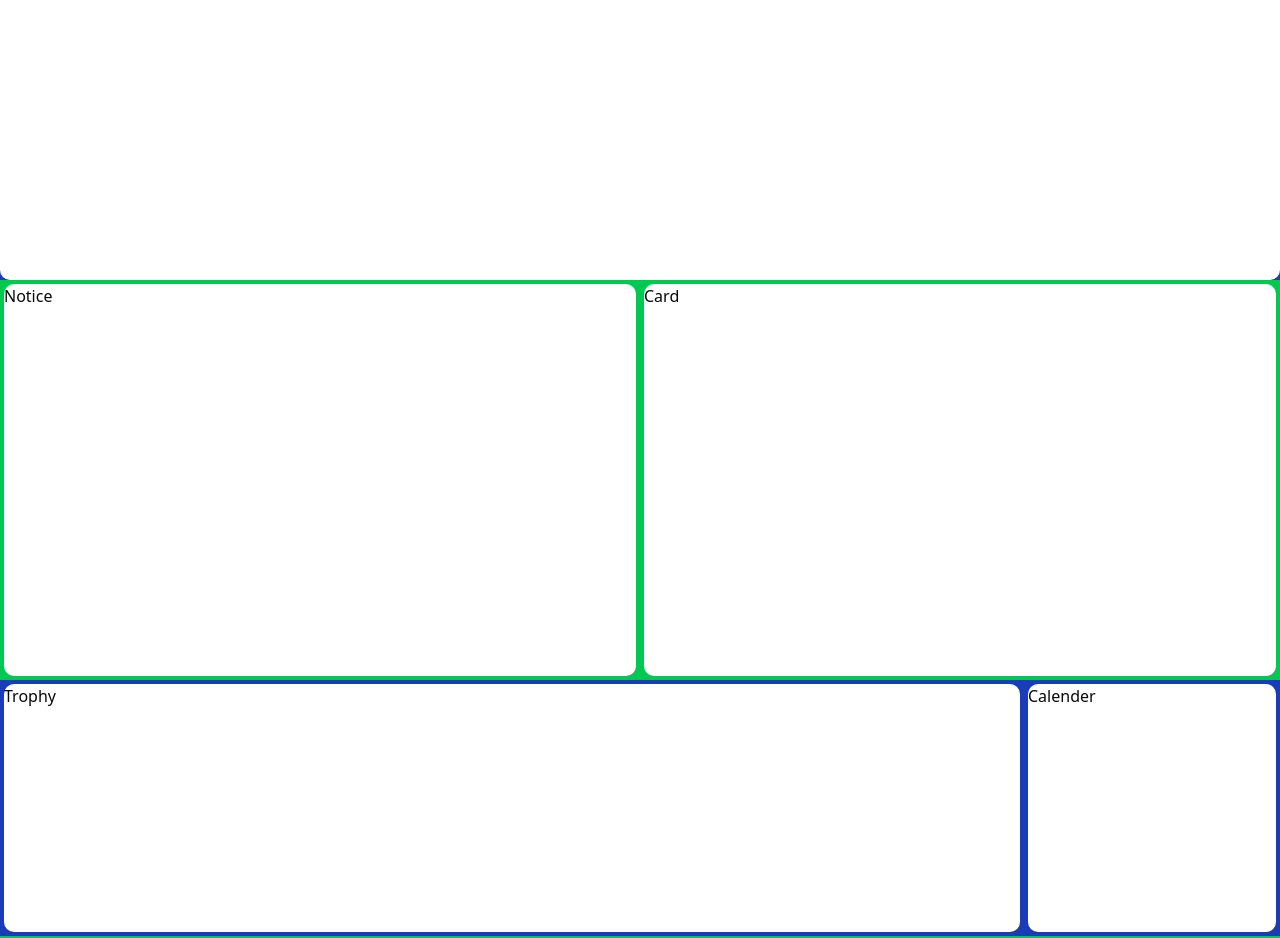
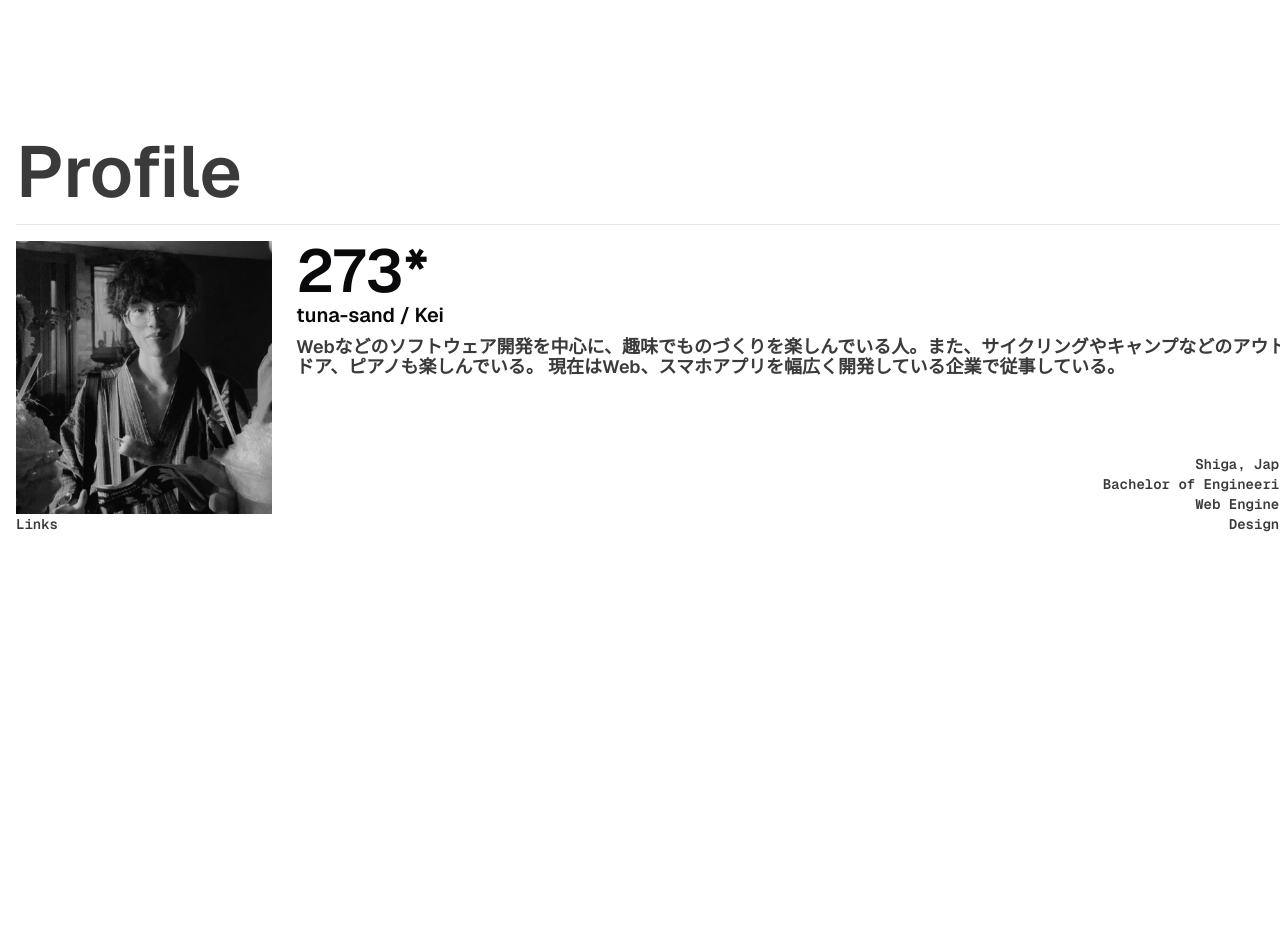
Before and after one commit to 273Do/NewPortfolio, a Next.js app: page / in a window 1280 px wide. Shown: the part 680-1618 px from the top of the page. After the commit the page ends 1230 px from the top, so only its background shows below. Built offline with nearby package versions, Linux system fonts and the light colour scheme.

Commit message:
💥 レイアウトを変更し、プロフィールを作成しました。

```diff
--- a/app/layout.tsx
+++ b/app/layout.tsx
@@ -26,7 +26,7 @@ export default function RootLayout({
   return (
     <html lang="en" suppressHydrationWarning>
       <body
-        className={`${geistSans.variable} ${geistMono.variable} bg-primary antialiased`}
+        className={`${geistSans.variable} ${geistMono.variable} antialiased`}
       >
         <ThemeProvider
           attribute="class"
--- a/app/page.tsx
+++ b/app/page.tsx
@@ -1,38 +1,13 @@
-import FAQ from "@/features/main/components/FAQ/FAQ";
-import GitHubStatus from "@/features/main/components/GitHubStatus/GitHubStatus";
-import Information from "@/features/main/components/Information/Information";
-import Item from "@/features/main/components/Item/Item";
-import LogoThree from "@/features/main/components/LogoThree/LogoThree";
-import Tech from "@/features/main/components/Tech/Tech";
+import Profile from "@/features/main/components/Profile/Profile";
 
 export default function Home() {
   return (
-    // <div className="flex items-center">
-    //   <Button variant="default" size="default">
-    //     Hello World
-    //   </Button>
-    //   <ModeToggle />
-    //   <div className="h-5 w-5 bg-primary-foreground" />
-    // </div>
-    // MEMO: m-1,p-1を動的に変更
-    <div className="am-1 full flex flex-col items-center justify-center">
-      <div className="ap-1 h-svh w-full bg-blue-800 xl:h-[960px] xl:w-[1280px]">
-        <LogoThree />
+    <div className="full flex flex-col items-center justify-center">
+      <div className="h-svh w-full bg-background">
+        <p>hello</p>
       </div>
-      <div className="h-[400px] w-full bg-green-500 p-1 xl:w-[1280px]">
-        <Information />
-      </div>
-      <div className="h-64 w-full bg-blue-800 p-1 xl:w-[1280px]">
-        <GitHubStatus />
-      </div>
-      <div className="h-[600px] w-full bg-green-500 p-1 xl:w-[1280px]">
-        <Tech />
-      </div>
-      <div className="h-52 w-full bg-blue-800 p-1 xl:w-[1280px]">
-        <Item />
-      </div>
-      <div className="h-80 w-full bg-green-500 p-1 xl:w-[1280px]">
-        <FAQ />
+      <div className="w-full max-w-[1280px]">
+        <Profile />
       </div>
     </div>
   );
--- a/features/main/components/FAQ/FAQ.tsx
+++ /dev/null
@@ -1,11 +0,0 @@
-const FAQ = () => {
-  return (
-    <div className="flex size-full gap-2">
-      <div className="w-1/3 rounded-lg bg-background">FAQ1</div>
-      <div className="w-1/3 rounded-lg bg-background">FAQ2</div>
-      <div className="w-1/3 rounded-lg bg-background">FAQ3</div>
-    </div>
-  );
-};
-
-export default FAQ;
--- a/features/main/components/GitHubStatus/GitHubStatus.tsx
+++ /dev/null
@@ -1,10 +0,0 @@
-const GitHubStatus = () => {
-  return (
-    <div className="flex size-full gap-2">
-      <div className="w-4/5 rounded-lg bg-background">Trophy</div>
-      <div className="aspect-square rounded-lg bg-background">Calender</div>
-    </div>
-  );
-};
-
-export default GitHubStatus;
--- a/features/main/components/Information/Information.tsx
+++ /dev/null
@@ -1,10 +0,0 @@
-const Information = () => {
-  return (
-    <div className="flex size-full gap-2">
-      <div className="w-1/2 rounded-lg bg-background">Notice</div>
-      <div className="w-1/2 rounded-lg bg-background">Card</div>
-    </div>
-  );
-};
-
-export default Information;
--- a/features/main/components/Item/Item.tsx
+++ /dev/null
@@ -1,10 +0,0 @@
-const Item = () => {
-  return (
-    <div className="flex size-full gap-2">
-      <div className="w-1/2 rounded-lg bg-background">Gadget</div>
-      <div className="w-1/2 rounded-lg bg-background">Tool</div>
-    </div>
-  );
-};
-
-export default Item;
--- a/features/main/components/LogoThree/LogoThree.tsx
+++ /dev/null
@@ -1,12 +0,0 @@
-import { ModeToggle } from "@/components/mode-toggle";
-
-const LogoThree = () => {
-  return (
-    <div className="size-full rounded-lg bg-background">
-      LogoThree
-      <ModeToggle />
-    </div>
-  );
-};
-
-export default LogoThree;
--- /dev/null
+++ b/features/main/components/Profile/Profile.tsx
@@ -0,0 +1,49 @@
+import MyImg from "@/public/img/myImg.jpg";
+import Image from "next/image";
+
+const Profile = () => {
+  return (
+    <div className="w-full text-xl font-sans font-semibold  m-4">
+      <p className="text-7xl opacity-80">Profile</p>
+      <hr className="my-4 bg-muted" />
+      <div className="flex items-start gap-6">
+        <div className="flex flex-col gap-2">
+          <Image
+            src={MyImg}
+            className="grayscale min-w-64"
+            alt="myimg"
+            width={400}
+            height={100}
+          />
+          {/* <p className="text-sm font-mono opacity-80">Links</p> */}
+        </div>
+        <div>
+          <div>
+            <p className="text-6xl h-full">273*</p>
+            <p className="text-xl">tuna-sand / Kei</p>
+          </div>
+          <div className="opacity-80 text-lg mt-2">
+            <p className="leading-5">
+              Webなどのソフトウェア開発を中心に、趣味でものづくりを楽しんでいる人。また、サイクリングやキャンプなどのアウトドア、ピアノも楽しんでいる。
+              現在はWeb、スマホアプリを幅広く開発している企業で従事している。
+            </p>
+            {/* <p>
+              現在はWeb、スマホアプリを幅広く開発している企業で従事している。
+            </p> */}
+          </div>
+        </div>
+      </div>
+      <div className="text-end font-mono text-sm opacity-80 flex w-full justify-between">
+        <p>Links</p>
+        <div className="-mt-15">
+          <p>Shiga, Japan</p>
+          <p>Bachelor of Engineering</p>
+          <p>Web Engineer</p>
+          <p>Designer</p>
+        </div>
+      </div>
+    </div>
+  );
+};
+
+export default Profile;
--- a/features/main/components/Tech/Tech.tsx
+++ /dev/null
@@ -1,5 +0,0 @@
-const Tech = () => {
-  return <div className="size-full rounded-lg bg-background">Tech</div>;
-};
-
-export default Tech;
```
Also changed, not shown: public/img/MyImg.jpg (added).
